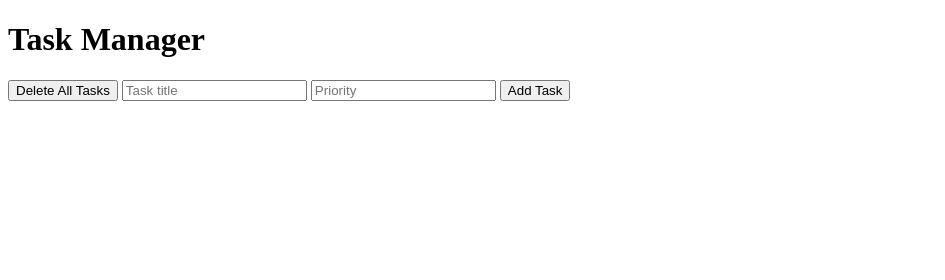
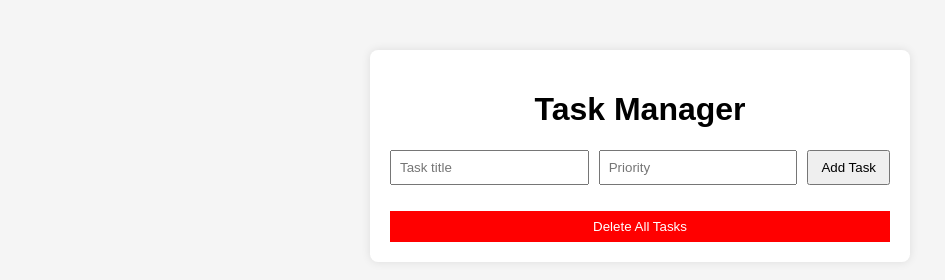
Before and after one commit to abdullahaboutaha-ENG/project2-task-manager, a plain HTML site: page client/index.html in a window 1280 px wide. Shown: the whole page, without its empty margins (0-945 px from the left). Drawn offline with Linux system fonts and the light colour scheme; no server answers.

Commit message:
Added CSS styling and improved UI layout

```diff
--- a/client/index.html
+++ b/client/index.html
@@ -3,18 +3,72 @@
 <head>
 <meta charset="UTF-8" />
 <title>Task Manager</title>
+<style>
+    body {
+        font-family: Arial, sans-serif;
+        background-color: #f5f5f5;
+    }
+    .container {
+        max-width: 500px;
+        margin: 50px auto;
+        background: white;
+        padding: 20px;
+        border-radius: 8px;
+        box-shadow: 0 0 10px rgba(0,0,0,0.1);
+    }
+    h1 {
+        text-align: center;
+    }
+    form {
+        display: flex;
+        gap: 10px;
+        margin-bottom: 15px;
+    }
+    input {
+        padding: 8px;
+        flex: 1;
+    }
+    button {
+        padding: 8px 12px;
+        cursor: pointer;
+    }
+    ul {
+        list-style: none;
+        padding: 0;
+    }
+    li {
+        background: #fafafa;
+        margin-bottom: 8px;
+        padding: 10px;
+        border: 1px solid #ddd;
+        display: flex;
+        justify-content: space-between;
+        align-items: center;
+    }
+    li button {
+        margin-left: 10px;
+    }
+    #deleteAll {
+        width: 100%;
+        margin-top: 10px;
+        background-color: red;
+        color: white;
+        border: none;
+    }
+</style>
+
 </head>
 <body>
+<div class="container">
 <h1>Task Manager</h1>
-<ul id="taskList"></ul>
 <form id="taskForm">
-    <button id="deleteAll">Delete All Tasks</button>
-
-<input type="text" id="title" placeholder="Task title" required>
-<input type="number" id="priority" placeholder="Priority" required>
+<input id="title" placeholder="Task title" required>
+<input id="priority" type="number" placeholder="Priority" required>
 <button type="submit">Add Task</button>
 </form>
 <ul id="taskList"></ul>
+<button id="deleteAll">Delete All Tasks</button>
+</div>
 <script src="client.js"></script>
 </body>
 </html>
```
Also changed, not shown: 1 other file.
